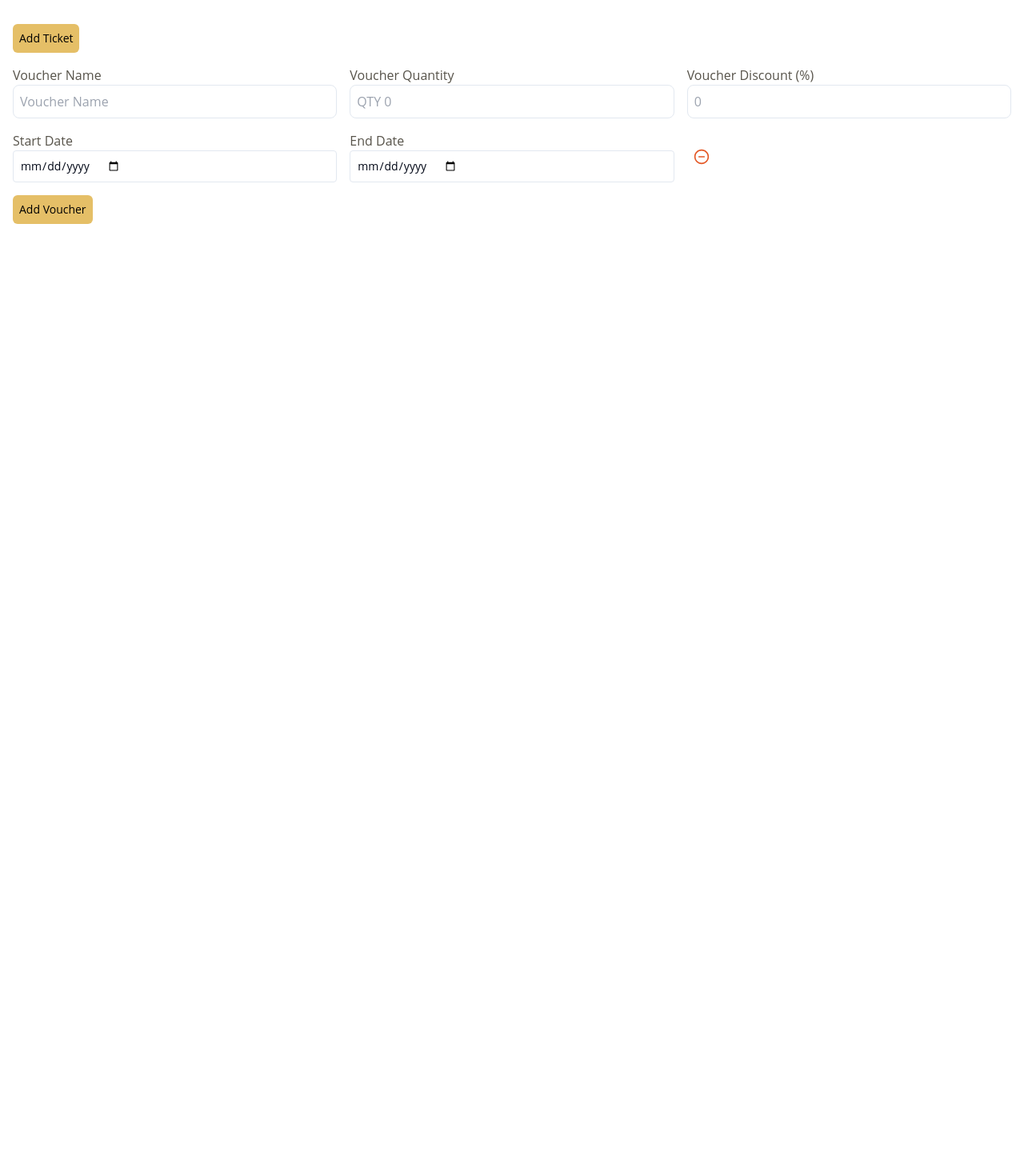
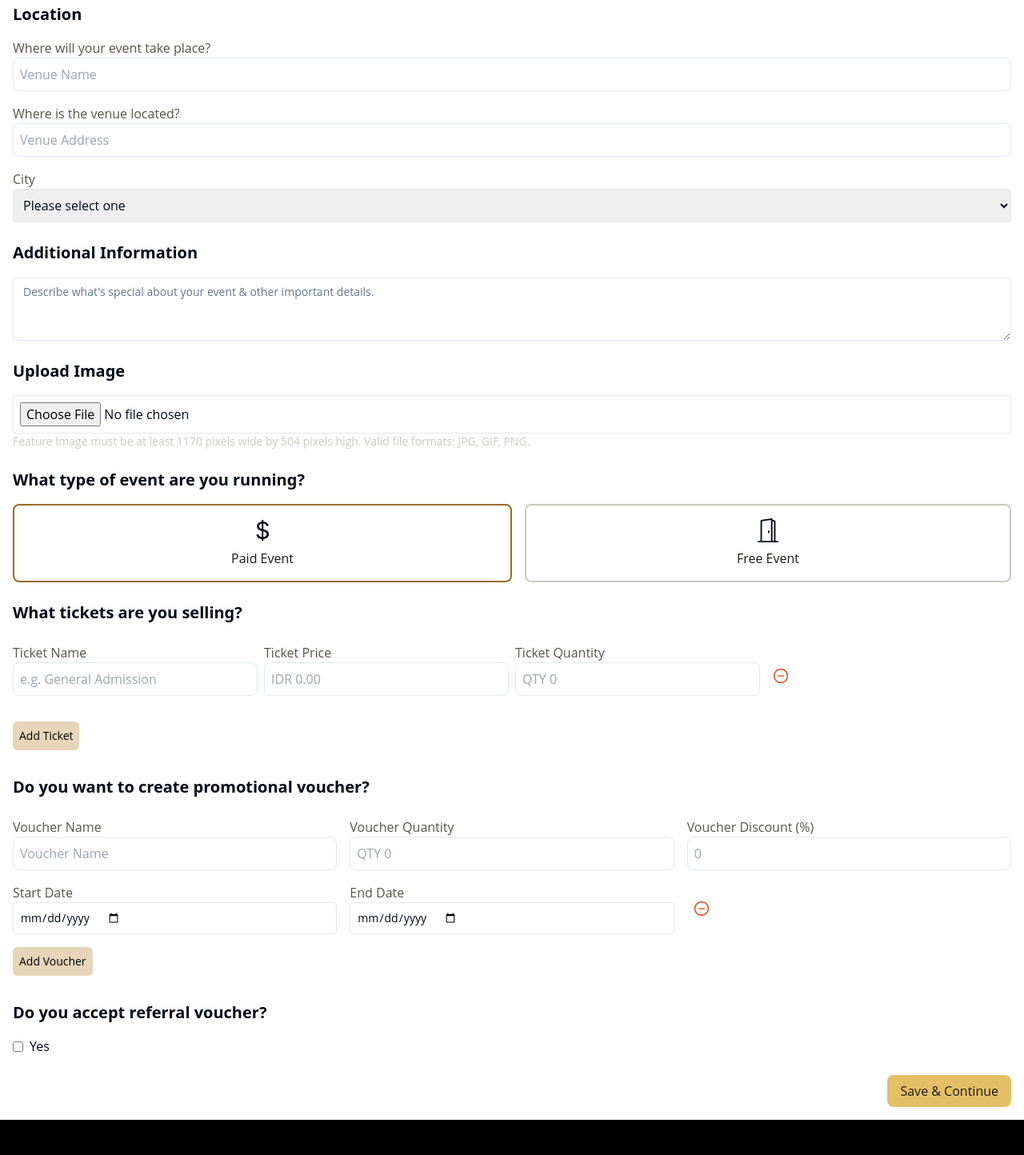
Before and after one commit to Luxtix/DTI-Frontend, a Next.js app: page /create-event in a window 1280 px wide. Shown: the part 641-2085 px from the top of the page at 80% size. Before the commit the page ends 945 px from the top, so only its background shows below. Built offline with nearby package versions, Linux system fonts and the light colour scheme.

Commit message:
feat(jacob) add create event

```diff
--- a/app/create-event/_components/index.tsx
+++ b/app/create-event/_components/index.tsx
@@ -1,11 +1,15 @@
 "use client";
+
 import TicketRow from "./TicketRow";
 import VoucherRow from "./VoucherRow";
+import { FormField } from "@/components/ui";
+import { Input } from "@/components/ui/input";
+import { Textarea } from "@/components/ui/textarea";
 import { useState } from "react";
 import Link from "next/link";
 import { AiOutlineArrowLeft } from "react-icons/ai";
-import { FormField } from "@/components/ui";
-import { Input } from "@/components/ui/input";
+import { BsDoorOpen } from "react-icons/bs";
+import { BsCurrencyDollar } from "react-icons/bs";
 
 const eventCategories = [
   "Entertainment",
@@ -17,6 +21,16 @@ const eventCategories = [
 ];
 
 function CreateEvent() {
+  const [showReferralVoucher, setShowReferralVoucher] = useState(false);
+  const [isTicketedEvent, setIsTicketedEvent] = useState(true);
+
+  const toggleEventType = (type: boolean) => {
+    setIsTicketedEvent(type === true);
+    if (type !== true) {
+      setShowReferralVoucher(false);
+    }
+  };
+
   const [ticketRows, setTicketRows] = useState([{ id: 0 }]);
   const [voucherRows, setVoucherRows] = useState([{ id: 0 }]);
 
@@ -53,7 +67,7 @@ function CreateEvent() {
       </div>
 
       <section className="mb-6">
-        <h2 className="text-xl font-semibold mb-4">Event Details</h2>
+        <h2 className="text-3xl font-semibold mb-4">Event Details</h2>
         <FormField
           label="Event Title"
           type="text"
@@ -71,7 +85,6 @@ function CreateEvent() {
           </select>
         </div>
       </section>
-
       <section className="mb-6">
         <h2 className="text-xl font-semibold mb-4">Date & Time</h2>
         <div className="mb-4">
@@ -119,7 +132,76 @@ function CreateEvent() {
           </div>
         </div>
       </section>
-
+      <section className="mb-6">
+        <h2 className="text-xl font-semibold mb-4">Location</h2>
+        <FormField
+          label="Where will your event take place?"
+          type="text"
+          placeholder="Venue Name"
+        />
+        <FormField
+          label="Where is the venue located?"
+          type="text"
+          placeholder="Venue Address"
+        />
+        <div className="mb-4">
+          <label className="text-md mb-2 text-luxtix-8">City</label>
+          <select
+            name="city"
+            className="w-full p-2 border border-input rounded"
+          >
+            <option value="">Please select one</option>
+          </select>
+        </div>
+      </section>
+      <section className="mb-6">
+        <h2 className="text-xl font-semibold mb-4">Additional Information</h2>
+        <Textarea placeholder="Describe what's special about your event & other important details." />
+      </section>
+      <section className="mb-6">
+        <h2 className="text-xl font-semibold mb-4">Upload Image</h2>
+        <div className="mb-4">
+          <input
+            type="file"
+            className="w-full p-2 border border-input rounded"
+          />
+          <p className="text-sm mb-2 text-luxtix-7">
+            Feature Image must be at least 1170 pixels wide by 504 pixels high.
+            Valid file formats: JPG, GIF, PNG.
+          </p>
+        </div>
+      </section>
+      <section className="mb-6">
+        <h2 className="text-xl font-semibold mb-4">
+          What type of event are you running?
+        </h2>
+        <div className="grid grid-cols-2 space-x-4">
+          <button
+            type="button"
+            className={`flex-1 p-4 border-2 rounded-lg cursor-pointer flex flex-col items-center ${
+              isTicketedEvent === true ? "border-luxtix-5" : "border-luxtix-7"
+            }`}
+            onClick={() => toggleEventType(true)}
+          >
+            <BsCurrencyDollar size={30} className="mb-2" />
+            <span className="text-luxtix-1">Paid Event</span>
+          </button>
+          <button
+            type="button"
+            className={`flex-1 p-4 border-2 rounded-lg cursor-pointer flex flex-col items-center ${
+              isTicketedEvent === false ? "border-luxtix-5" : "border-luxtix-7"
+            }`}
+            onClick={() => toggleEventType(false)}
+          >
+            <BsDoorOpen size={30} className="mb-2" />
+            <span className="text-luxtix-1">Free Event</span>
+          </button>
+        </div>
+      </section>
+      <section className="mb-6">
+        <h2 className="text-xl font-semibold mb-4">
+          What tickets are you selling?
+        </h2>
         <div className="py-2">
           {ticketRows.map((_, index) => (
             <TicketRow key={index} index={index} removeRow={removeTicketRow} />
@@ -127,20 +209,67 @@ function CreateEvent() {
 
           <button
             onClick={addTicketRow}
-          className="btn-anim bg-luxtix-6 hover:bg-luxtix-2 text-black text-sm p-2 rounded-md"
+            className="btn-anim bg-luxtix-4 hover:bg-luxtix-2 text-black text-sm p-2 rounded-md"
           >
             Add Ticket
           </button>
         </div>
+      </section>
+
+      {isTicketedEvent && (
+        <>
+          <section className="mb-6">
+            <h2 className="text-xl font-semibold mb-4">
+              Do you want to create promotional voucher?
+            </h2>
             <div className="py-2">
               {voucherRows.map((_, index) => (
-          <VoucherRow key={index} index={index} removeRow={removeVoucherRow} />
+                <VoucherRow
+                  key={index}
+                  index={index}
+                  removeRow={removeVoucherRow}
+                />
               ))}
               <button
                 onClick={addVoucherRow}
-          className="btn-anim bg-luxtix-6 hover:bg-luxtix-2 text-black text-sm p-2 rounded-md"
+                className="btn-anim bg-luxtix-4 hover:bg-luxtix-2 text-black text-sm p-2 rounded-md"
               >
                 Add Voucher
+              </button>
+            </div>
+          </section>
+
+          <section className="mb-6">
+            <h2 className="text-xl font-semibold mb-4">
+              Do you accept referral voucher?
+            </h2>
+            <div className="flex items-center space-x-4 mb-4">
+              <label className="flex items-center">
+                <input
+                  type="checkbox"
+                  name="acceptReferralVoucher"
+                  className="mr-2"
+                  onClick={() => setShowReferralVoucher(!showReferralVoucher)}
+                />
+                Yes
+              </label>
+            </div>
+            {showReferralVoucher && (
+              <div className="grid grid-cols-2 sm:grid-cols-3 gap-4">
+                <FormField label="Name" type="text" placeholder="Name" />
+                <FormField label="QTY" type="number" placeholder="QTY 0" />
+              </div>
+            )}
+          </section>
+        </>
+      )}
+
+      <div className="flex justify-end">
+        <button
+          type="submit"
+          className="btn-anim bg-luxtix-6 text-luxtix-1 hover:bg-luxtix-2 px-4 py-2 rounded-lg"
+        >
+          Save & Continue
         </button>
       </div>
     </div>
--- a/app/create-event/page.tsx
+++ b/app/create-event/page.tsx
@@ -1,9 +1,13 @@
+import Navbar from "@/components/Navbar";
 import CreateEvent from "./_components";
+import Footer from "@/components/Footer";
 
 function page() {
   return (
     <div>
+      <Navbar />
       <CreateEvent />
+      <Footer />
     </div>
   );
 }
--- /dev/null
+++ b/components/ui/textarea.tsx
@@ -0,0 +1,24 @@
+import * as React from "react"
+
+import { cn } from "@/lib/utils"
+
+export interface TextareaProps
+  extends React.TextareaHTMLAttributes<HTMLTextAreaElement> {}
+
+const Textarea = React.forwardRef<HTMLTextAreaElement, TextareaProps>(
+  ({ className, ...props }, ref) => {
+    return (
+      <textarea
+        className={cn(
+          "flex min-h-[80px] w-full rounded-md border border-input bg-background px-3 py-2 text-sm ring-offset-background placeholder:text-muted-foreground focus-visible:outline-none focus-visible:ring-2 focus-visible:ring-ring focus-visible:ring-offset-2 disabled:cursor-not-allowed disabled:opacity-50",
+          className
+        )}
+        ref={ref}
+        {...props}
+      />
+    )
+  }
+)
+Textarea.displayName = "Textarea"
+
+export { Textarea }
```
Lines whose indentation alone changed are shown as unchanged.
